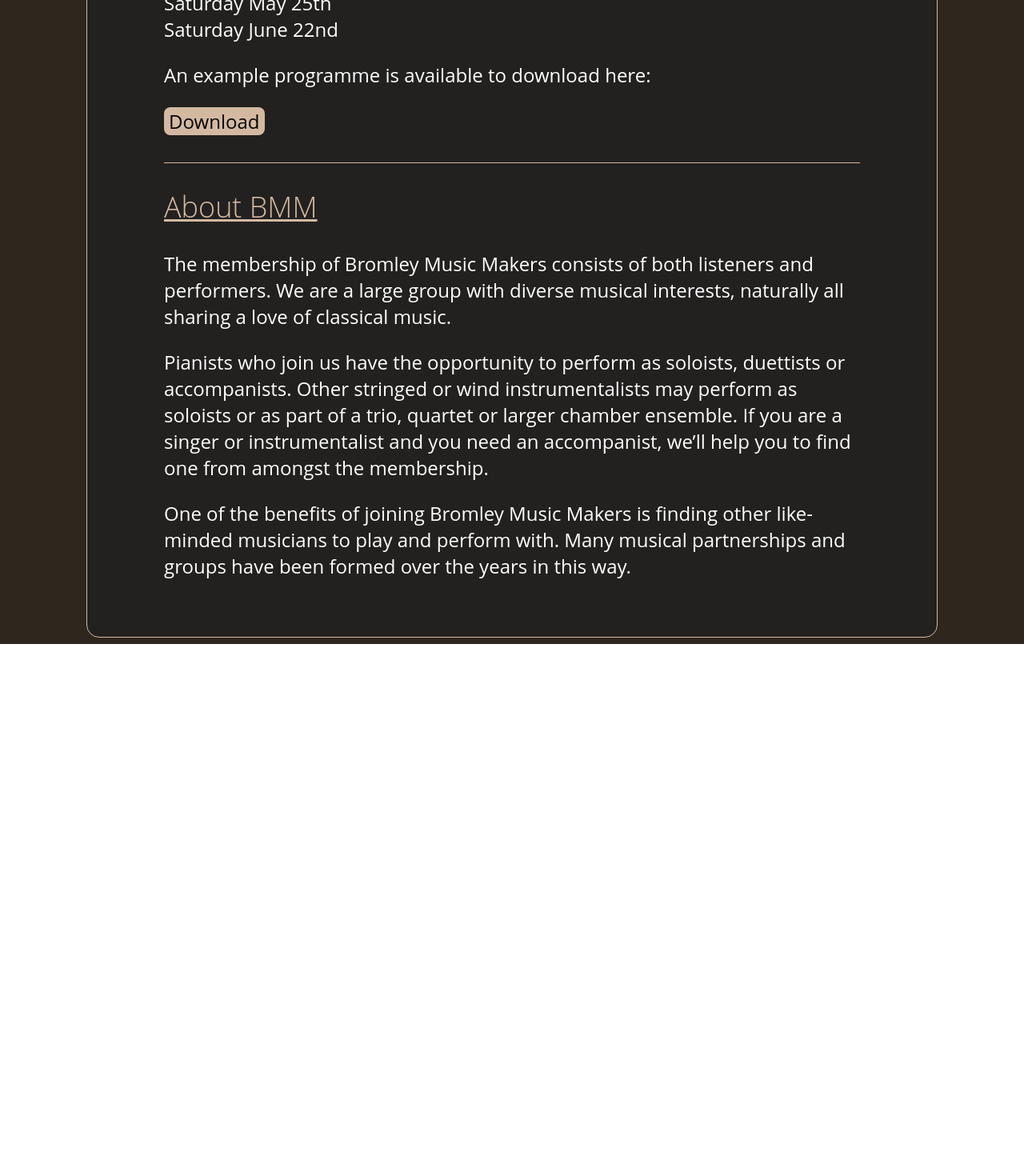
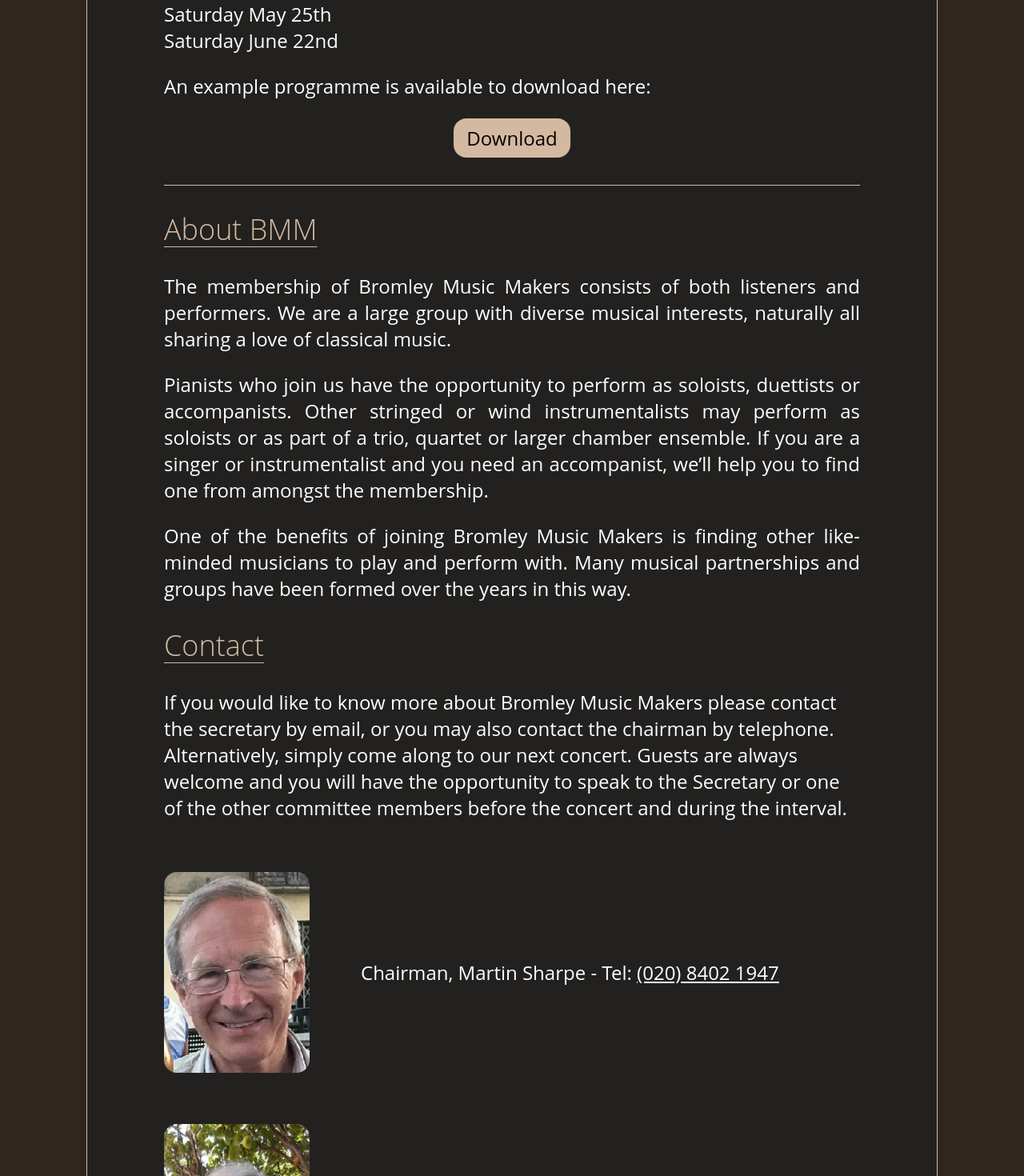
Before and after one commit to silkster87/react-bmm-website, a React (Create React App) app: page / in a window 1280 px wide. Shown: the part 2640-4110 px from the top of the page at 80% size. Before the commit the page ends 3445 px from the top, so only its background shows below. Built offline with nearby package versions, Linux system fonts and the light colour scheme; no server answers.

Commit message:
About section with styles

```diff
--- a/src/components/Main.tsx
+++ b/src/components/Main.tsx
@@ -1,5 +1,8 @@
 import React from 'react'
 
+import angela from '../assets/angela_carey.jpg'
+import martin from '../assets/martin_sharpe.jpg'
+import lois from '../assets/lois_jones.jpeg'
 import { links } from '../links/website-links'
 import '../styles/Main.scss'
 
@@ -19,9 +22,11 @@
       </div>
       <p>General subscription will be <strong>£25</strong> for the season of concerts. The subscription is waived for full-time students at music college. For former students and all other members aged 18-29 the subscription is £5. </p>
       <p>Guests are welcome to attend concerts at a charge of <strong>£5</strong>.</p>
+      <div className="btn-container">
         <button className="join-bmm-btn">
           <a href={links.joinBMM} target="_blank" style={{ color: 'white' }} rel="noreferrer">Join BMM</a>
         </button>
+      </div>
       <p>Members have the opportunity to hear or take part in performances of classical music in the form of solo items or small ensembles. Music lovers of all ages are welcome, including:</p>
       <ul>
         <li>Listening members</li>
@@ -52,9 +57,11 @@
         Saturday June 22nd<br />
         </p>
         <p>An example programme is available to download here: </p>
+        <div className="btn-container">
           <button className="join-bmm-btn">
             <a href={links.exampleProgramme} target="_blank" rel="noreferrer">Download</a>
           </button>
+        </div>
       </div>
       <div className="about-container" id="about">
         <h2>About BMM</h2>
@@ -62,6 +69,24 @@
         <p>{'Pianists who join us have the opportunity to perform as soloists, duettists or accompanists. Other stringed or wind instrumentalists may perform as soloists or as part of a trio, quartet or larger chamber ensemble. If you are a singer or instrumentalist and you need an accompanist, we’ll help you to find one from amongst the membership.'}</p>
         <p>{'One of the benefits of joining Bromley Music Makers is finding other like-minded musicians to play and perform with. Many musical partnerships and groups have been formed over the years in this way.'}</p>
       </div>
+      <div className="contact-container" id="contact">
+        <h2>Contact</h2>
+      </div>
+      <p>{'If you would like to know more about Bromley Music Makers please contact the secretary by email, or you may also contact the chairman by telephone. Alternatively, simply come along to our next concert. Guests are always welcome and you will have the opportunity to speak to the Secretary or one of the other committee members before the concert and during the interval.'}</p>
+      <div className="profiles-container">
+        <div className="profile-row">
+          <img alt="Martin Sharpe" src={martin} width="182px" height="251" />
+          <p>Chairman, Martin Sharpe - Tel: <a href={links.telMartinSharpe}>{'(020) 8402 1947'}</a></p>
+        </div>
+        <div className="profile-row">
+          <img alt="Angela Carey" src={angela} width="182px" height="251"/>
+          <p>Secretary, Angela Carey - Email: <a href={links.emailBMM}>bromleymusicmakers@gmail.com</a></p>
+        </div>
+        <div className="profile-row">
+          <img alt="Lois Jones" src={lois} width="182px" height="251"/>
+          <p>Music Secretary, Lois Jones - Email: <a href={links.emailMusicSec}>loisjones958@gmail.com</a></p>
+        </div>
+      </div>
     </main>
   )
 }
--- a/src/links/website-links.tsx
+++ b/src/links/website-links.tsx
@@ -1,5 +1,8 @@
 export const links = {
   googleMapSrc: `https://www.google.com/maps/embed/v1/place?key=${process.env.REACT_APP_GOOGLE_MAPS_API_KEY}&q=Christ+Church%2C+Tudor+Way%2C+Petts+Wood%2C+Kent%2C+BR5+1LH&zoom=15`,
   joinBMM: 'https://www.cognitoforms.com/BromleyMusicMakers/BromleyMusicMakersApplicationForm',
-  exampleProgramme: 'https://drive.google.com/file/d/1HPbwlRXAT3aqaUBBhO9PMXiFoFEjPNUM/view?usp=sharing'
+  exampleProgramme: 'https://drive.google.com/file/d/1HPbwlRXAT3aqaUBBhO9PMXiFoFEjPNUM/view?usp=sharing',
+  telMartinSharpe: 'tel:+4402084021947',
+  emailBMM: 'mailto:bromleymusicmakers@gmail.com',
+  emailMusicSec: 'mailto:loisjones958@gmail.com'
 }
--- a/src/styles/Banner.scss
+++ b/src/styles/Banner.scss
@@ -21,7 +21,6 @@
     border-radius: 24px;
     border: 1px solid colors.$nav-highlighted-text;
     color: white;
-
     p {
       text-align: center;
       font-size: 2em;
--- a/src/styles/Main.scss
+++ b/src/styles/Main.scss
@@ -18,6 +18,8 @@
     font-size: 36px;
     color: colors.$nav-highlighted-text;
     text-decoration: underline;
+    text-underline-offset: 8px;
+    text-decoration-thickness: 1px;
   }
 
   .concerts-container {
@@ -32,13 +34,22 @@
   .about-container {
     border-top: 1px solid colors.$nav-highlighted-text;
     margin-top: 34px;
+    text-align: justify;
+    text-justify: inter-word;
   }
+}
+
+.btn-container {
+  display: flex;
+  flex-direction: row;
+  justify-content: center;
 }
 
 .join-bmm-btn {
   background-color: colors.$nav-highlighted-text;
   font-size: 16px;
-  border-radius: 8px;
+  border-radius: 16px;
+  padding: 8px 16px;
   border: none;
   a {
     color: black !important;
@@ -62,9 +73,39 @@
   height: 400px;
 }
 
+.profiles-container {
+  display: flex;
+  flex-direction: column;
+  gap: 64px;
+  margin-top: 64px;
+
+  a {
+    text-decoration: underline;
+  }
+}
+
+.profile-row {
+  display: flex;
+  flex-direction: row;
+  align-items: center;
+  gap: 64px;
+  img {
+    border-radius: 16px;
+  }
+}
+
 @media only screen and (max-width: 980px) {
   main {
     padding: 48px;
   }
 
+  .map-container {
+    width: 100%;
+  }
+
+  .profile-row {
+    display: flex;
+    flex-direction: column;
+    gap: 32px;
+  }
 }
```
Lines whose indentation alone changed are shown as unchanged.
